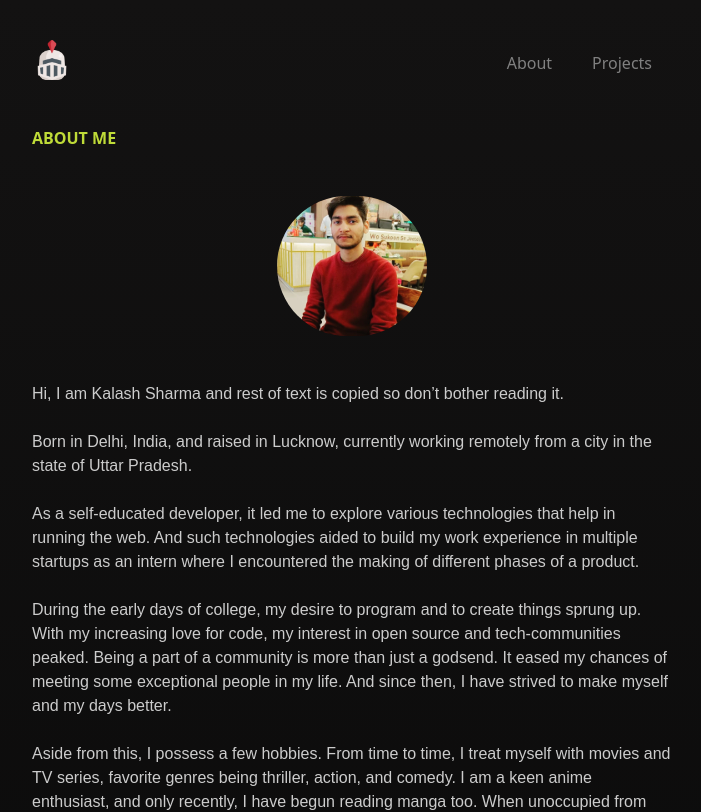
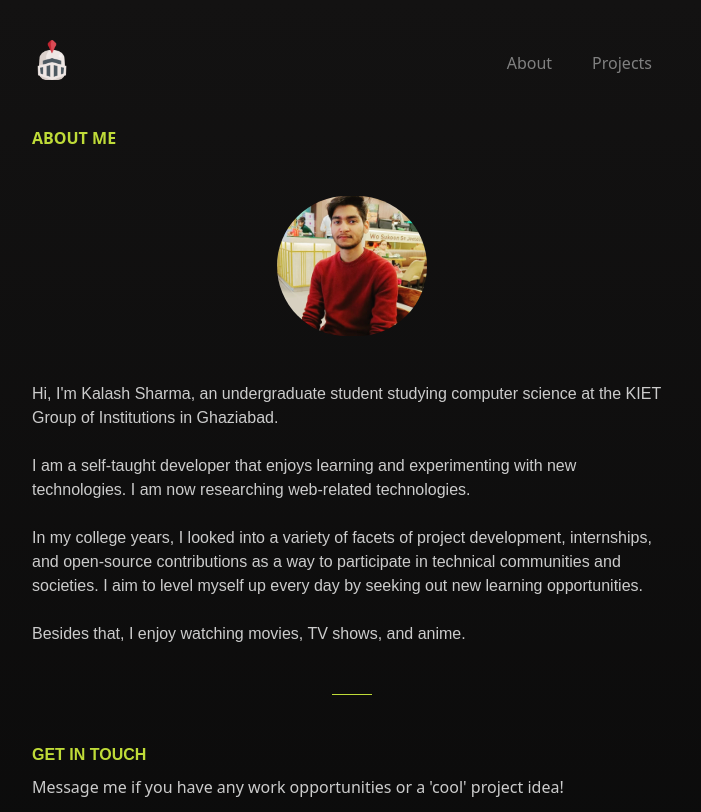
Before and after one commit to k99sharma/portfolio-react, a React (Vite) app: page /about in a window 1280 px wide. Shown: the top 812 px of the page, without its empty margins (288-989 px from the left). Built offline with nearby package versions, Linux system fonts and the light colour scheme.

Commit message:
add: text is added in about page

```diff
--- a/src/pages/About.tsx
+++ b/src/pages/About.tsx
@@ -15,29 +15,21 @@ export default function About() {
       </div>
 
       <div className="about__description text-neutral-5 font-montserrat mb-5">
-        Hi, I am Kalash Sharma and rest of text is copied so don’t bother
-        reading it. <br />
+        Hi, I'm Kalash Sharma, an undergraduate student studying computer
+        science at the KIET Group of Institutions in Ghaziabad.
         <br />
-        Born in Delhi, India, and raised in Lucknow, currently working remotely
-        from a city in the state of Uttar Pradesh. <br />
         <br />
-        As a self-educated developer, it led me to explore various technologies
-        that help in running the web. And such technologies aided to build my
-        work experience in multiple startups as an intern where I encountered
-        the making of different phases of a product. <br />
+        I am a self-taught developer that enjoys learning and experimenting with
+        new technologies. I am now researching web-related technologies.
         <br />
-        During the early days of college, my desire to program and to create
-        things sprung up. With my increasing love for code, my interest in open
-        source and tech-communities peaked. Being a part of a community is more
-        than just a godsend. It eased my chances of meeting some exceptional
-        people in my life. And since then, I have strived to make myself and my
-        days better. <br />
         <br />
-        Aside from this, I possess a few hobbies. From time to time, I treat
-        myself with movies and TV series, favorite genres being thriller,
-        action, and comedy. I am a keen anime enthusiast, and only recently, I
-        have begun reading manga too. When unoccupied from the above activities,
-        you will find me nicely tucked in my bed.
+        In my college years, I looked into a variety of facets of project
+        development, internships, and open-source contributions as a way to
+        participate in technical communities and societies. I aim to level
+        myself up every day by seeking out new learning opportunities.
+        <br />
+        <br />
+        Besides that, I enjoy watching movies, TV shows, and anime.
       </div>
 
       <div className="divider">
```
